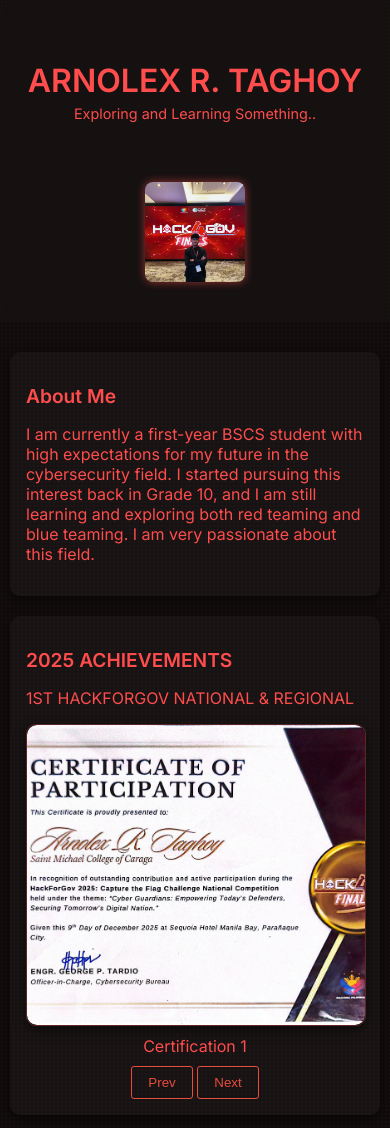
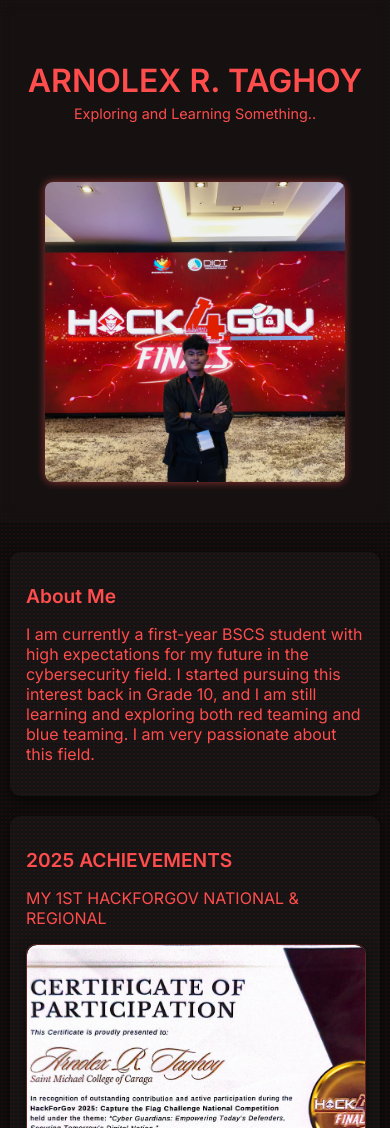
Before and after one commit to gr1methical/portfolio, a plain HTML site: page index.html in a window 390 px wide. Shown: the top 1128 px of the page. Drawn offline with Linux system fonts and the light colour scheme.

Commit message:
Update index.html

```diff
--- a/index.html
+++ b/index.html
@@ -7,7 +7,7 @@
   <style>
   @import url('https://fonts.googleapis.com/css2?family=Inter:wght@300;400;600&display=swap');
 
-/* Basic body & background */
+
 body {
   margin: 0;
   font-family: 'Inter', sans-serif;
@@ -18,7 +18,7 @@ body {
   overflow-x: hidden;
 }
 
-/* Header as flex container */
+
 header {
   display: flex;
   align-items: center;
@@ -37,7 +37,7 @@ header {
   flex: 1 1 250px;
 }
 
-/* Typing animation for the name */
+
 .main-name {
   font-size: 2.5rem;
   margin-bottom: 5px;
@@ -51,7 +51,7 @@ header {
 
 @keyframes typing {
   from { width: 0 }
-  to { width: 22ch } /* length of your name */
+  to { width: 22ch }
 }
 
 @keyframes blink {
@@ -65,7 +65,7 @@ header {
   margin: 0;
   animation: fadeIn 2s ease forwards;
   animation-delay: 3.2s;
-  opacity: 0; /* initial */
+  opacity: 0;
   max-width: 100%;
   word-wrap: break-word;
 }
@@ -78,11 +78,11 @@ header {
   box-shadow: 0 0 8px rgba(255, 77, 77, 0.6);
   animation: fadeIn 2s ease forwards;
   animation-delay: 3.5s;
-  opacity: 0; /* initial */
+  opacity: 0;
   flex-shrink: 0;
 }
 
-/* Section styling with fade-in border */
+
 section {
   max-width: 800px;
   margin: 30px auto;
@@ -107,7 +107,7 @@ h2 {
   margin-bottom: 10px;
 }
 
-/* Profile Section (if needed) */
+
 .profile-section {
   display: flex;
   align-items: center;
@@ -155,8 +155,8 @@ h2 {
     font-size: 0.9rem;
   }
   .header-profile-img {
-    width: 100px;
-    height: 100px;
+    width: 300px;
+    height: 300px;
     margin-top: 20px;
   }
   .profile-section {
@@ -187,7 +187,7 @@ h2 {
   }
 }
 
-/* Slider styles */
+
 .slider {
   position: relative;
   width: 100%;
@@ -215,12 +215,12 @@ h2 {
   transition: opacity 0.6s ease-in-out;
   cursor: pointer;
   border-radius: 10px;
-  pointer-events: none; /* disable clicks on hidden images */
+  pointer-events: none;
 }
 
 .slides img.visible {
   opacity: 1 !important;
-  pointer-events: auto; /* enable clicks on visible image */
+  pointer-events: auto;
 }
 
 .title {
@@ -249,7 +249,7 @@ h2 {
   color: #111;
 }
 
-/* Modal styles */
+
 .modal {
   display: none;
   position: fixed;
@@ -295,7 +295,7 @@ h2 {
   font-size: 18px;
 }
 
-/* Animations */
+
 @keyframes borderFadeIn {
   from {
     border-color: rgba(255, 77, 77, 0);
@@ -311,7 +311,7 @@ h2 {
   }
 }
 
-/* Fade in animation */
+
 @keyframes fadeInSection {
   from {
     opacity: 0;
@@ -325,11 +325,11 @@ h2 {
 
 #about, #certs {
   animation: fadeInSection 1s ease forwards;
-  opacity: 0; /* start hidden */
+  opacity: 0;
 }
 
 #about {
-  animation-delay: 2s; /* adjust timing */
+  animation-delay: 2s;
 }
 
 #certs {
@@ -356,7 +356,7 @@ h2 {
 
   <section id="certs">
     <h2>2025 ACHIEVEMENTS</h2>
-    <p>1ST HACKFORGOV NATIONAL & REGIONAL</p>
+    <p>MY 1ST HACKFORGOV NATIONAL & REGIONAL</p>
     <div class="slider" id="slider">
       <div class="slides" id="slides">
         <img src="image/cert1.jpg" alt="Certification 1" />
@@ -373,7 +373,7 @@ h2 {
     </div>
   </section>
 
-  <!-- Modal for full-size image -->
+
   <div id="modal" class="modal" onclick="closeModal(event)">
     <span class="close" onclick="closeModal(event)">&times;</span>
     <img class="modal-content" id="modalImg" />
@@ -411,7 +411,7 @@ h2 {
 
     showSlide(index);
 
-    // Modal logic: only open if clicked image is visible
+
     const modal = document.getElementById('modal');
     const modalImg = document.getElementById('modalImg');
     const captionText = document.getElementById('caption');
```
